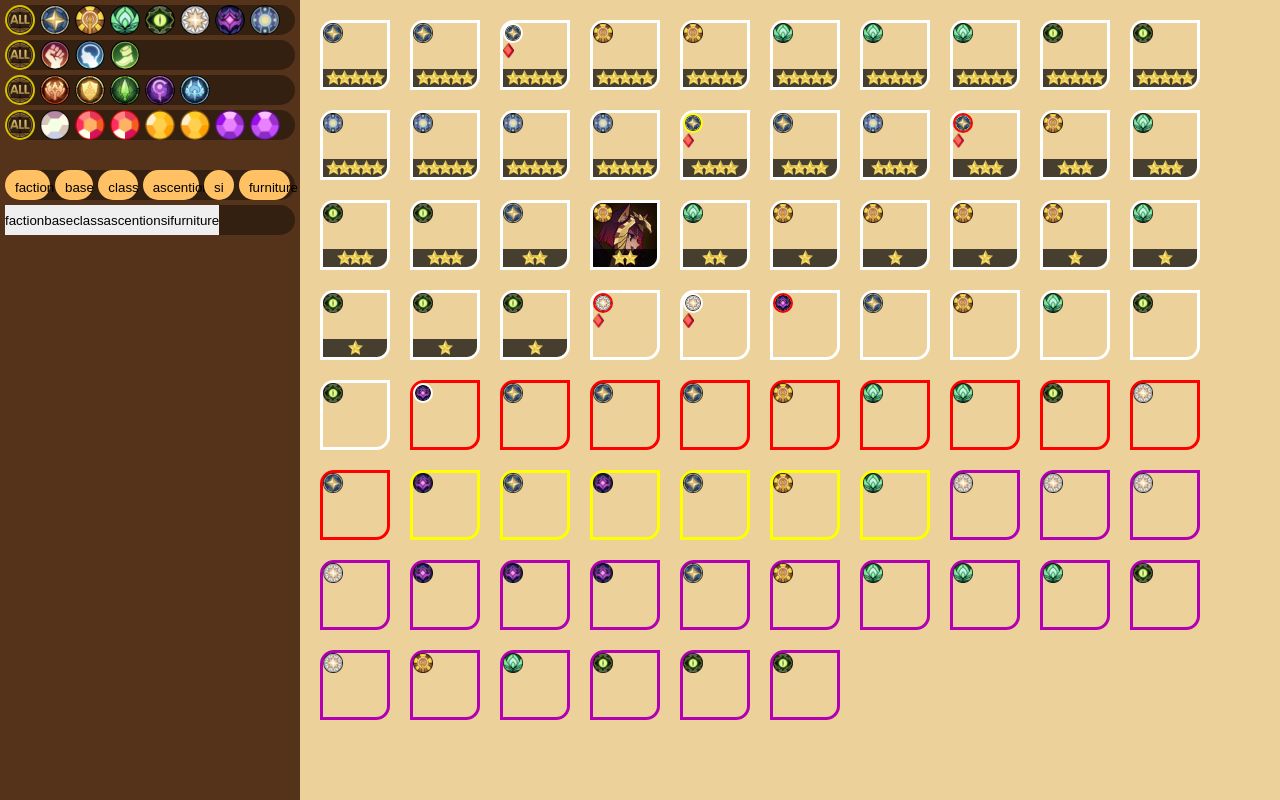
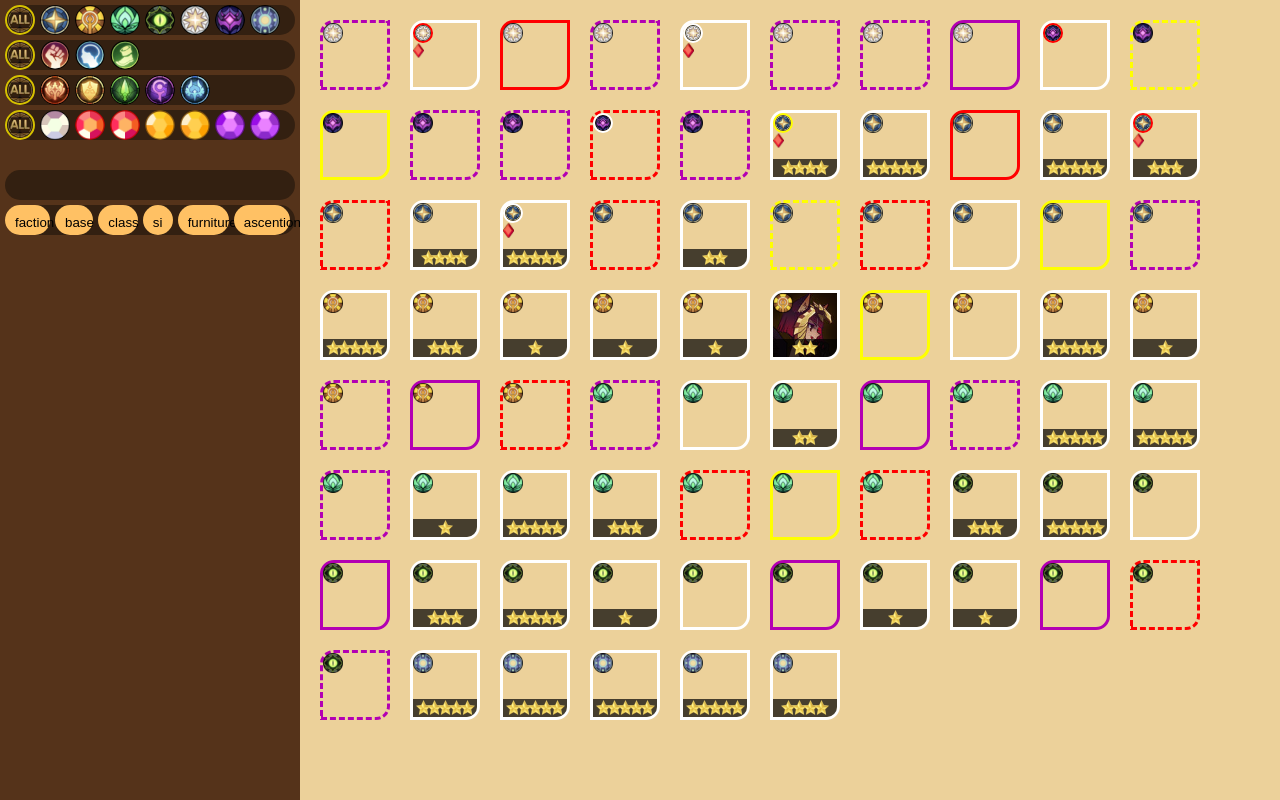
Before and after one commit to Lilholmen/afk-arena-heroes-manager, a plain HTML site: page index.html in a window 1280 px wide. Both pictures are taken after a click on the button "ascention". Drawn offline with Linux system fonts and the light colour scheme.

Commit message:
sort buttons v2 pre-alpha

```diff
--- a/css/heroes.css
+++ b/css/heroes.css
@@ -86,8 +86,8 @@
   border-color: rgb(179, 0, 179);
 }
 
-eliteP,
-legendaryP,
-mythicP {
-  /*  */
+.eliteP,
+.legendaryP,
+.mythicP {
+  border-style: dashed;
 }
--- a/css/sort.css
+++ b/css/sort.css
@@ -18,7 +18,7 @@
   background: #332011;
 }
 
-.sort_btn {
+.sort__btn {
   min-height: 30px;
   min-width: 30px;
   border-radius: 15px;
--- a/index.html
+++ b/index.html
@@ -25,23 +25,42 @@
         </div>
         <div class="sorts">
           <div class="sort__btn-container">
-            <div class="sort__active-sort"></div>
+            <div class="sort__active-sort">
+              <button
+                class="sort__btn sort__btn--faction sort__btn--active"
+                id="3"
+              >
+                ascention
+              </button>
+            </div>
             <div class="sort__inactive-sort">
-              <button class="sort__btn sort__btn--faction sort__btn--inactive">
+              <button
+                class="sort__btn sort__btn--faction sort__btn--inactive"
+                id="0"
+              >
                 faction</button
-              ><button class="sort__btn sort__btn--faction sort__btn--inactive">
+              ><button
+                class="sort__btn sort__btn--base sort__btn--inactive"
+                id="1"
+              >
                 base
               </button>
-              <button class="sort__btn sort__btn--faction sort__btn--inactive">
+              <button
+                class="sort__btn sort__btn--class sort__btn--inactive"
+                id="2"
+              >
                 class
               </button>
-              <button class="sort__btn sort__btn--faction sort__btn--inactive">
-                ascention
-              </button>
-              <button class="sort__btn sort__btn--faction sort__btn--inactive">
+              <button
+                class="sort__btn sort__btn--si sort__btn--inactive"
+                id="4"
+              >
                 si
               </button>
-              <button class="sort__btn sort__btn--faction sort__btn--inactive">
+              <button
+                class="sort__btn sort__btn--furniture sort__btn--inactive"
+                id="5"
+              >
                 furniture
               </button>
             </div>
--- a/js/app.js
+++ b/js/app.js
@@ -10,9 +10,8 @@ export { card } from './card.js';
 export { sortHeroesGrid } from './sort/sort-machine.js';
 export { createHero } from './heroes/create-hero.js';
 import { createFilterButtons } from './filteres/create-filter-buttons.js';
-import { createSortButtons } from './sort/create-sort-buttons.js';
+//import { createSortButtons } from './sort/create-sort-buttons.js';
 import { addSortOnButtons } from './sort/sort-function.js';
 
 createFilterButtons();
-createSortButtons();
 addSortOnButtons();
--- a/js/heroes/merge-heroes-data.js
+++ b/js/heroes/merge-heroes-data.js
@@ -10,6 +10,8 @@ const ascentions = [
   'mythicP', //6
   'ascended', //7
 ];
+
+//[fraction, base, class, ascention, si, furniture]
 
 export const mergedHeroes = [];
 userHeroes.forEach((hero, index) => mergeHero(hero, index));
@@ -24,7 +26,9 @@ function mergeHero(hero, n) {
   Object.assign(merged, staticHeroes[n], hero);
   //создаем у объекта маску характеристик для филтрации и сорт
   merged.mask = [
-    merged.bgImage.slice(0, 3),
+    +merged.bgImage.slice(0, 1),
+    +merged.bgImage.slice(1, 2),
+    +merged.bgImage.slice(2, 3),
     ascentions.indexOf(merged.ascention) + merged.stars,
     merged.si,
     merged.furniture,
--- a/js/sort/sort-function.js
+++ b/js/sort/sort-function.js
@@ -1,9 +1,25 @@
 export function addSortOnButtons() {
   document.querySelectorAll('.sort__btn').forEach((btn) => {
     btn.addEventListener('click', () => {
-      console.log('kto');
+      btnClickEvent(btn);
     });
   });
 }
 
-function sortByParametr() {}
+function btnClickEvent(btn) {
+  const activeSection = document.querySelector('.sort__active-sort');
+  const inactiveSection = document.querySelector('.sort__inactive-sort');
+  const activeSorts = [3];
+
+  if (btn.classList[2] === 'sort__btn--inactive') {
+    btn.classList.add('sort__btn--active');
+    btn.classList.remove('sort__btn--inactive');
+    activeSection.append(btn);
+    activeSorts.push(+btn.id);
+  } else {
+    btn.classList.add('sort__btn--inactive');
+    btn.classList.remove('sort__btn--active');
+    inactiveSection.append(btn);
+    activeSorts.splice(activeSorts.indexOf(btn.id), 1);
+  }
+}
```
